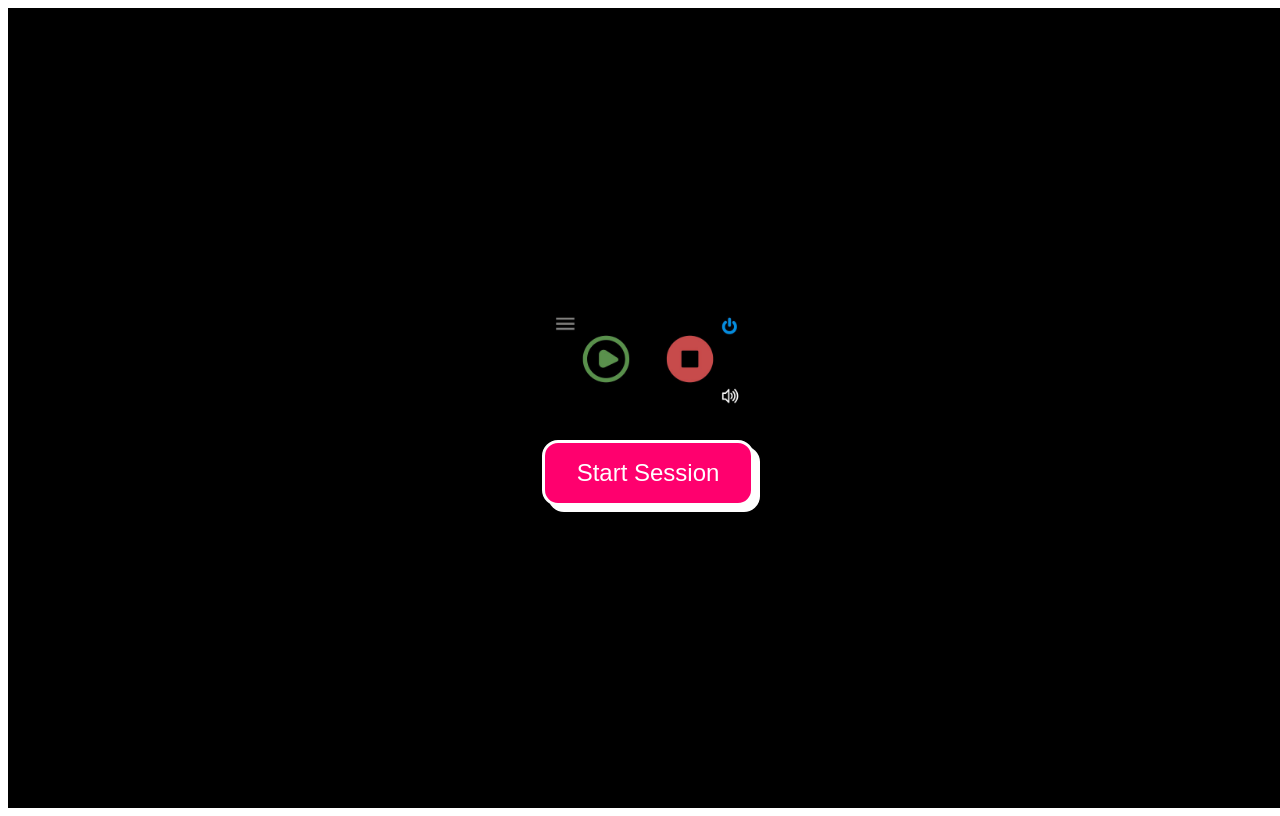
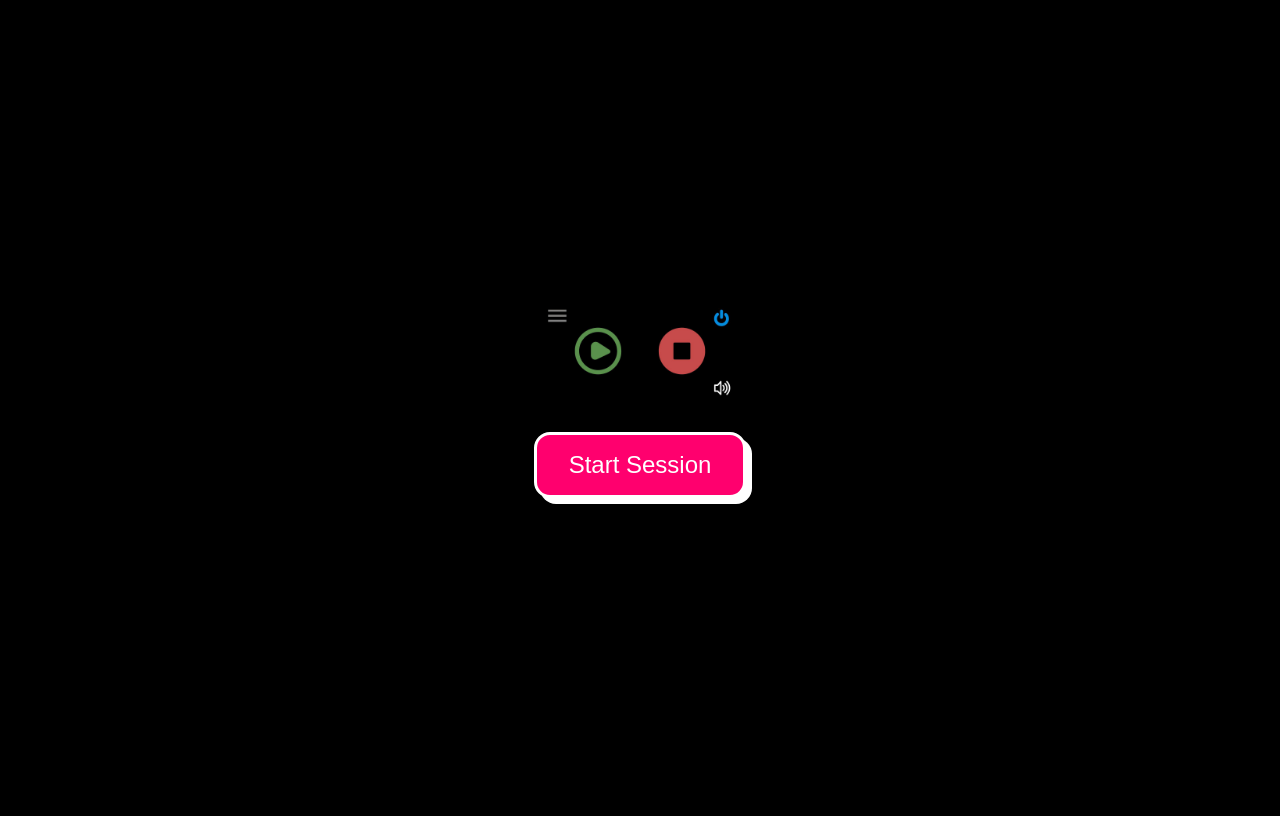
Before and after one commit to supersweet-dev/farm-bot-study, an Astro site: page /client in a window 1280 px wide. Built offline with nearby package versions, Linux system fonts and the light colour scheme; Astro itself is replaced by a stand-in of ours.

Commit message:
Fixed body color in client.

```diff
--- a/src/styles/client.css
+++ b/src/styles/client.css
@@ -3,6 +3,12 @@
 	--accent: #ff006e;
 	--text: #fff;
 	--border: #fff;
+}
+
+body {
+	background: var(--bg);
+	margin: 0;
+	padding: 0;
 }
 
 .client-display {
```
